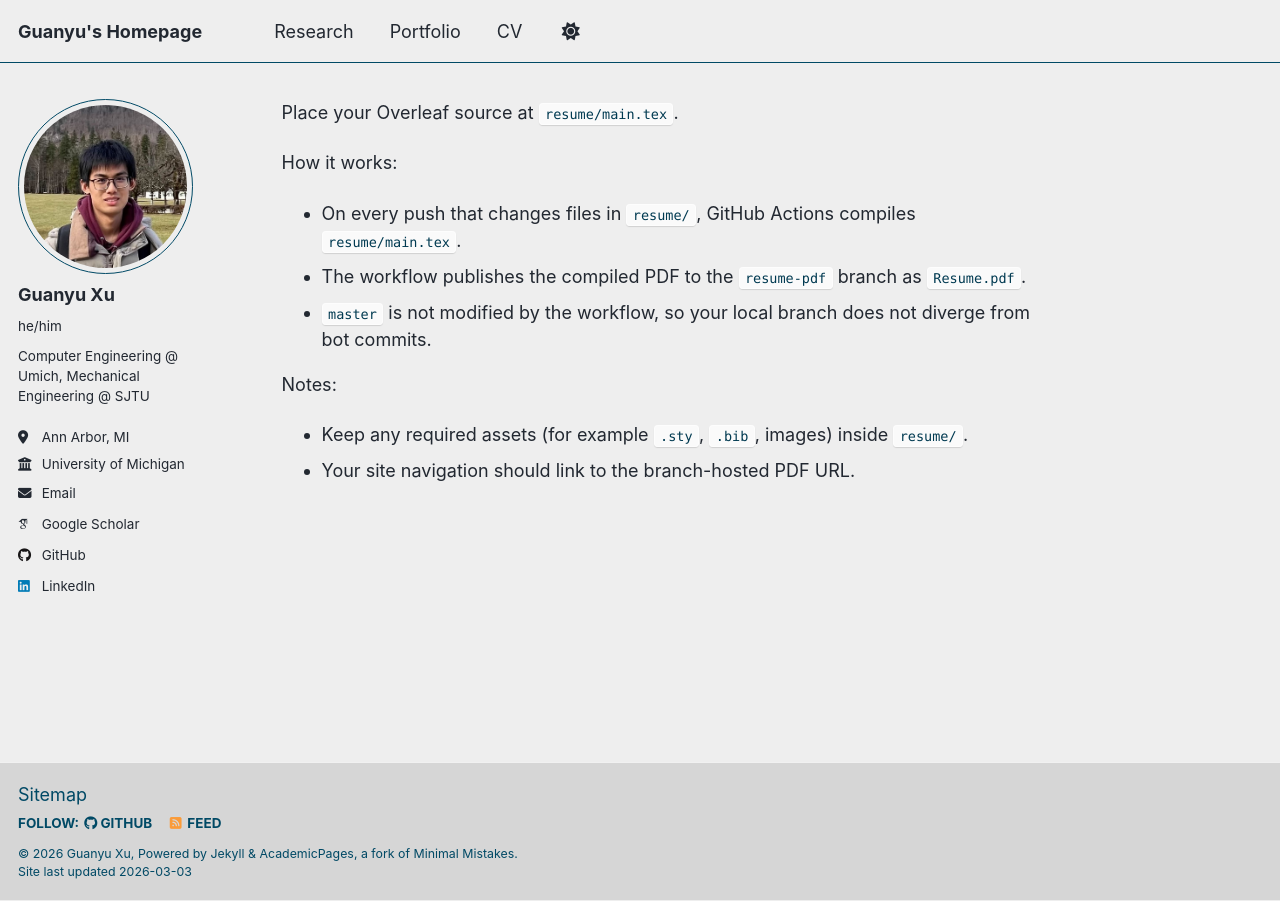
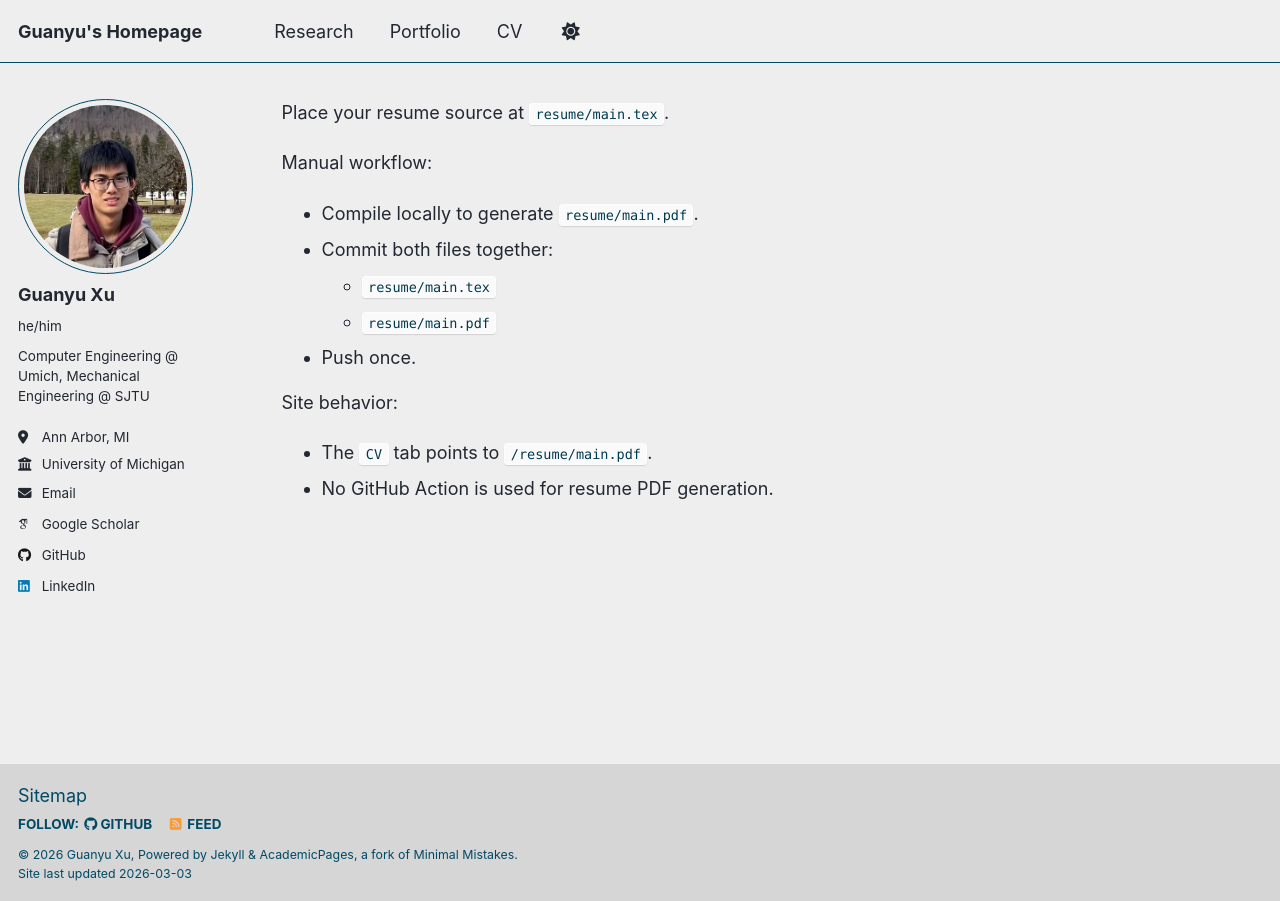
Before and after one commit to XuGuaaaanyu/XuGuaaaanyu.github.io, a Jekyll site: the page built from resume/README.md, in a window 1280 px wide. Built offline with Jekyll 4.4.1, drawn with Linux system fonts in a browser that asks for light colours; some web fonts are replaced; our own code applies the rules of GitHub Pages for plain Markdown files; a script that is not in the unit is left out.

Commit message:
simplify workflow

```diff
--- a/_data/navigation.yml
+++ b/_data/navigation.yml
@@ -15,7 +15,7 @@ main:
     url: /portfolio/
 
   - title: "CV"
-    url: /cv-pdf/
+    url: /resume/main.pdf
 
   #- title: "Blog Posts"
   #  url: /year-archive/
--- a/resume/README.md
+++ b/resume/README.md
@@ -1,10 +1,12 @@
-Place your Overleaf source at `resume/main.tex`.
+Place your resume source at `resume/main.tex`.
 
-How it works:
-- On every push that changes files in `resume/`, GitHub Actions compiles `resume/main.tex`.
-- The workflow publishes the compiled PDF to the `resume-pdf` branch as `Resume.pdf`.
-- `master` is not modified by the workflow, so your local branch does not diverge from bot commits.
+Manual workflow:
+- Compile locally to generate `resume/main.pdf`.
+- Commit both files together:
+  - `resume/main.tex`
+  - `resume/main.pdf`
+- Push once.
 
-Notes:
-- Keep any required assets (for example `.sty`, `.bib`, images) inside `resume/`.
-- Your site navigation should link to the branch-hosted PDF URL.
+Site behavior:
+- The `CV` tab points to `/resume/main.pdf`.
+- No GitHub Action is used for resume PDF generation.
```
Also changed, not shown: _pages/cv-pdf.md (deleted, +0 -17 lines), .github/workflows/build_resume_pdf.yml (deleted).
